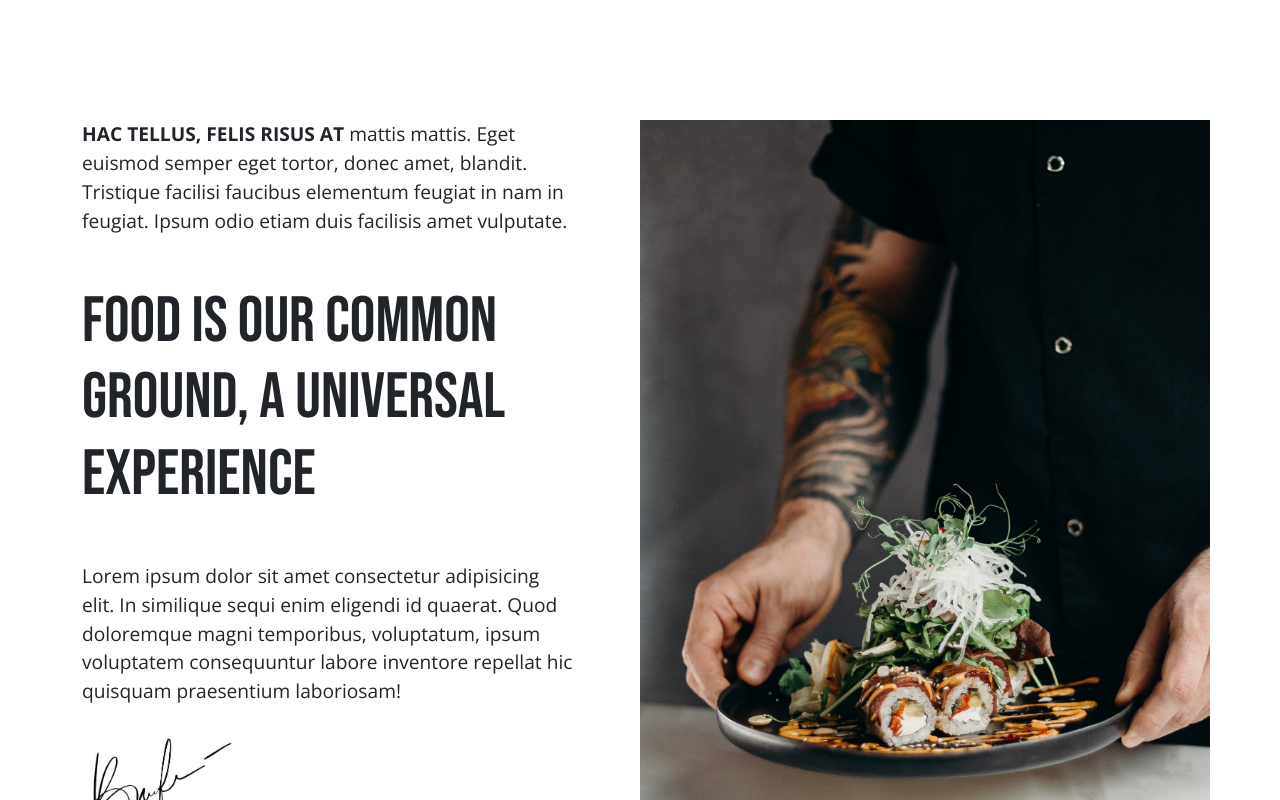
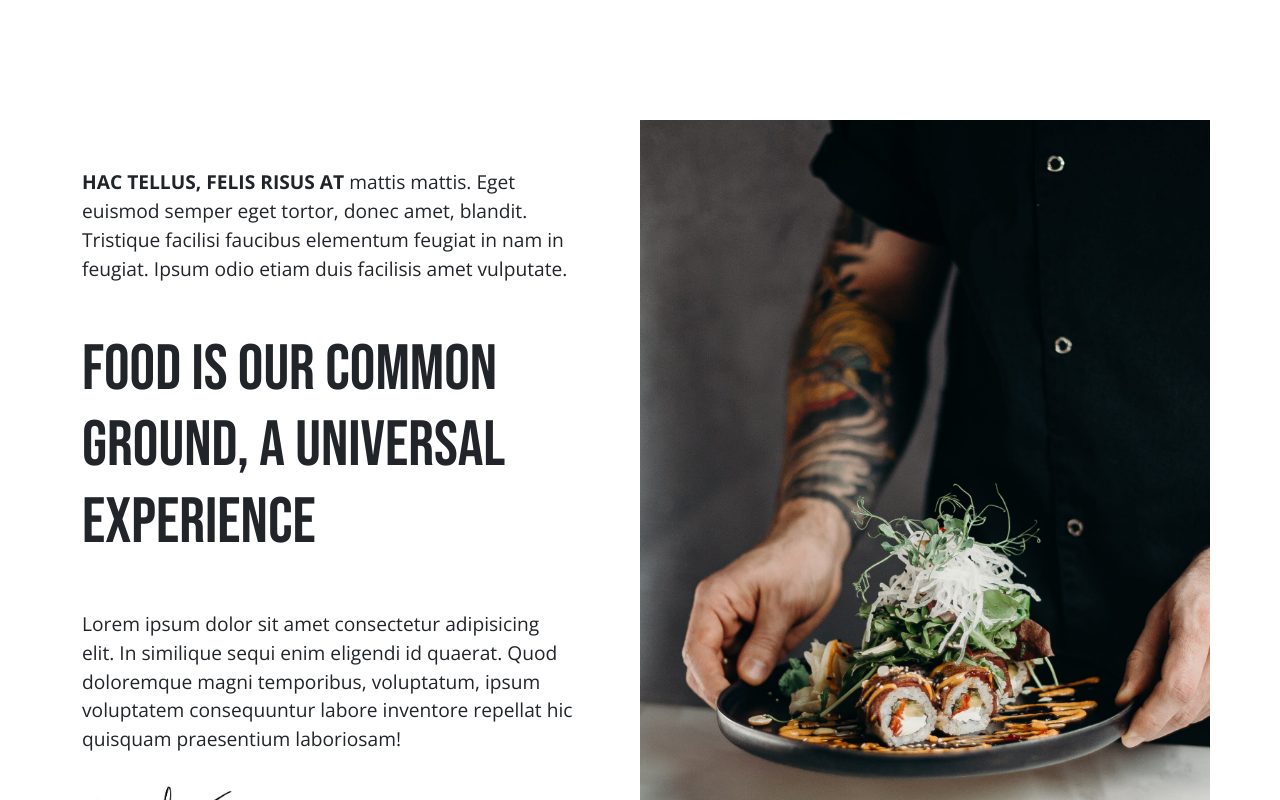
Before and after one commit to stecala/proj-html-vuejs, a Vue app: page / in a window 1280 px wide. Shown: the part 1140-1940 px from the top of the page. Built offline with nearby package versions, Linux system fonts and the light colour scheme; a web font is replaced by a local one.

Commit message:
Chore 🪛 Margin fix in PromoComponent

```diff
--- a/src/components/Main_Components/PromoComponent.vue
+++ b/src/components/Main_Components/PromoComponent.vue
@@ -3,7 +3,7 @@
     <div class="container-lg my-margin">
         <div class="row">
             <div class="col-6">
-                <div class="promo-text ">
+                <div class="promo-text mt-5">
                 <p>
                     <strong>HAC TELLUS, FELIS RISUS AT</strong> mattis mattis. Eget euismod semper eget tortor, donec amet, blandit. Tristique facilisi faucibus elementum feugiat in nam in feugiat. Ipsum odio etiam duis facilisis amet vulputate.
                 </p>
```
